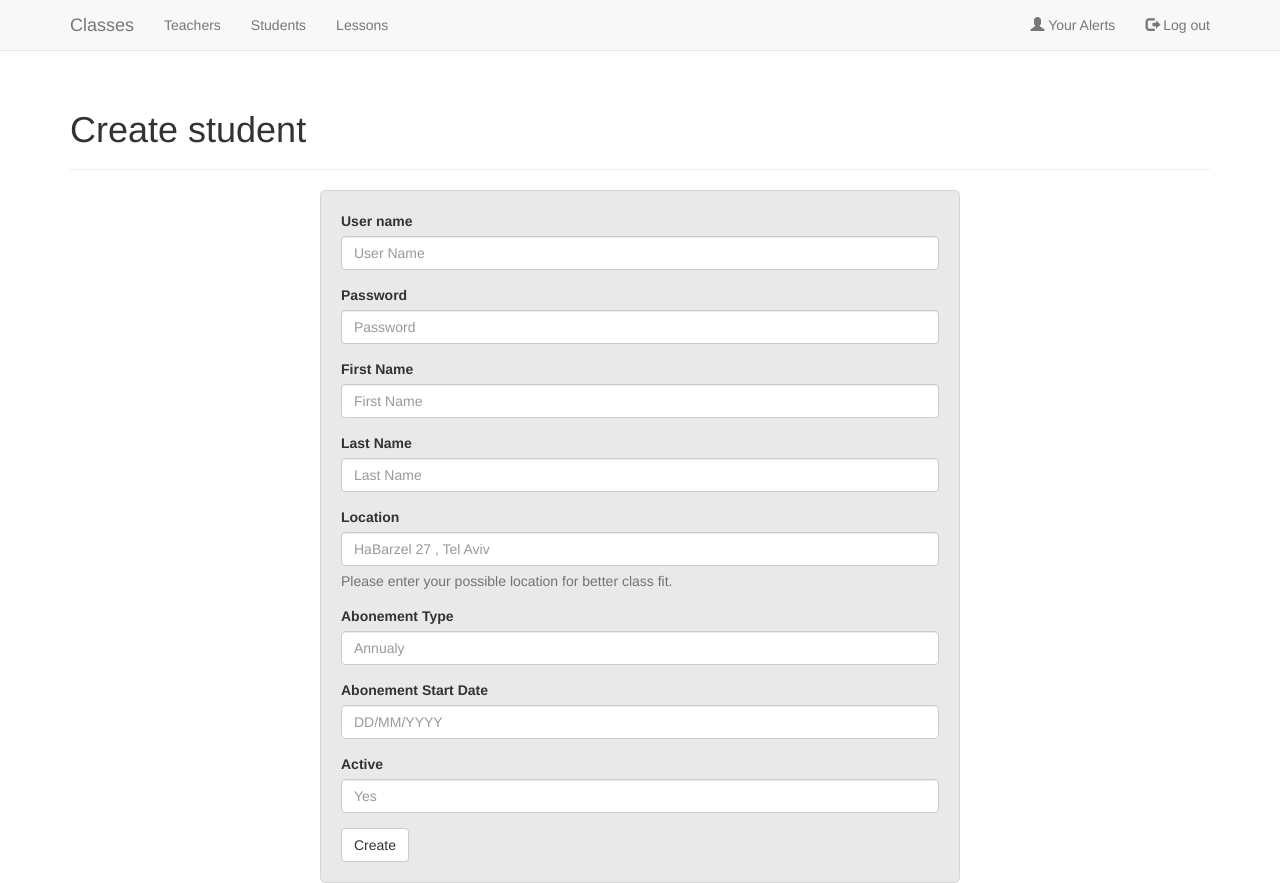
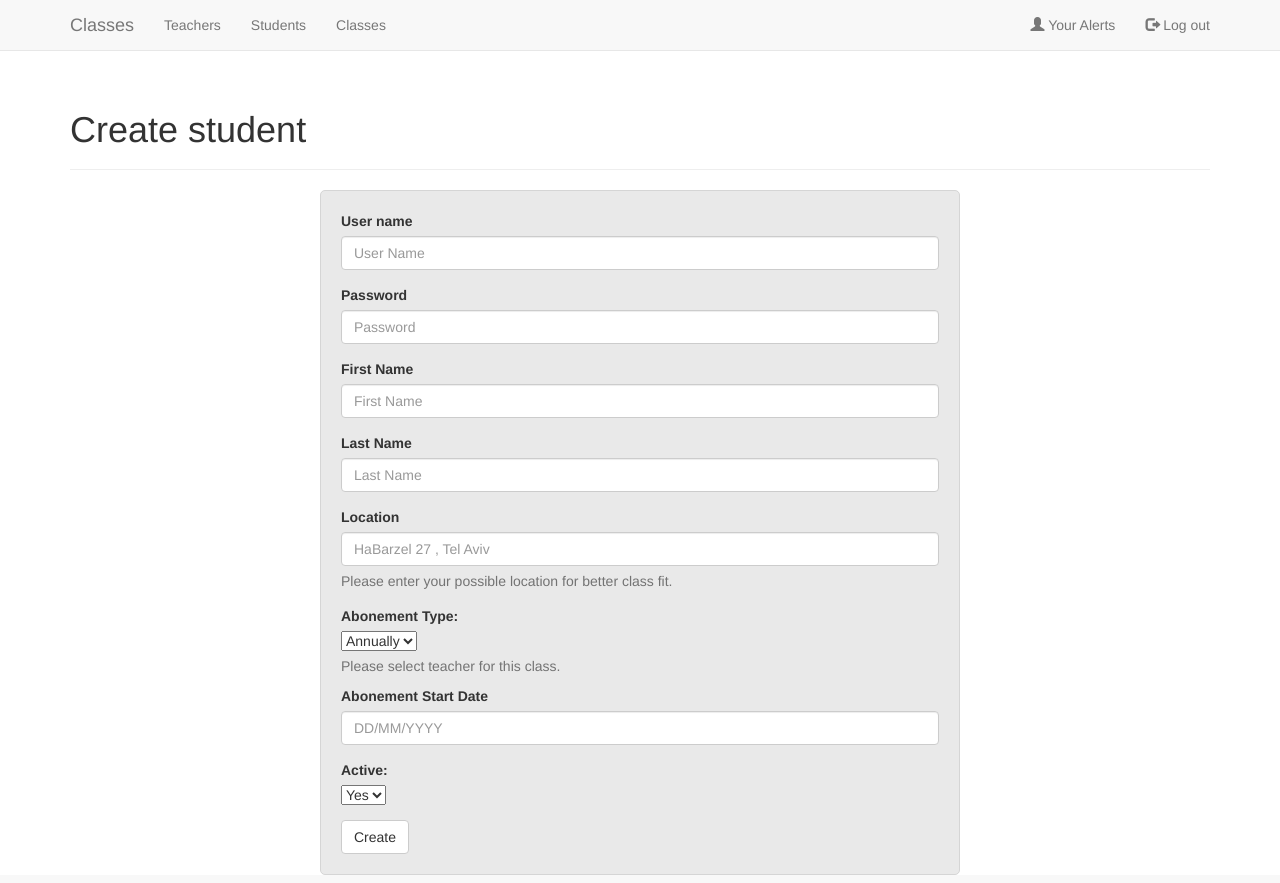
Before and after one commit to ahosha/classes_site, a Flask app: page /students/new in a window 1280 px wide. Run offline with Flask 2, Linux system fonts and the light colour scheme; the visitor is signed in with stand-in values (Sample User, id 1); parts of the project's set-up code (start-up, migrations or seed data) failed here and were passed over; some libraries are stand-ins or nearby versions.

Commit message:
add drop down for students

```diff
--- a/src/models/students/student.py
+++ b/src/models/students/student.py
@@ -8,7 +8,7 @@ __author__ = 'ahosha'
 
 
 class Student(object):
-    def __init__(self, username, password, firstname, lastname, location, active, abonementtype, abonementstartdate, _id=None):
+    def __init__(self, username, password, firstname, lastname, location, abonementtype, abonementstartdate, active, _id=None):
         self.username = username
         self.password = password
         self.firstname = firstname
@@ -22,8 +22,13 @@ class Student(object):
 
 
     def __repr__(self):
-        return "<Student username:{} firstname:{} lastname:{}>".format(self.username, self.firstname, self.lastname)
-
+        return "<Student username:{} password: {} firstname:{} lastname:{} location:{} abonementtype:{} abonementstartdate:{} active:{} id:{}>".format(self.username, self.password, self.firstname,
+                                                                                                                                       self.lastname,
+                                                                                                                                       self.location,
+                                                                                                                                       self.abonementtype,
+                                                                                                                                       self.abonementstartdate ,
+                                                                                                                                       self.active ,
+                                                                                                                                       self._id)
     def json(self):
         return {
             "_id": self._id,
--- a/src/run.py
+++ b/src/run.py
@@ -1,4 +1,4 @@
 from src.app import app
 
 __author__ = 'ahosha'
-app.run(debug=app.config['DEBUG'], port=4994)
+app.run(debug=app.config['DEBUG'], port=1002)
--- a/src/templates/base.jinja2
+++ b/src/templates/base.jinja2
@@ -31,7 +31,7 @@
                 <li><a href="{{ url_for('students.index') }}" title="Students">Students</a></li>
             </ul>
             <ul class="nav navbar-nav">
-                <li><a href="{{ url_for('lessons.index') }}" title="Lessons">Lessons</a></li>
+                <li><a href="{{ url_for('lessons.index') }}" title="Lessons">Classes</a></li>
             </ul>
             <ul class="nav navbar-nav navbar-right">
                 {% if session['email'] %}
--- a/src/templates/lessons/lesson.jinja2
+++ b/src/templates/lessons/lesson.jinja2
@@ -5,7 +5,7 @@
             <small>{{ lesson.name }}</small>
         </h1>
     </div>
-    <p>Teacher:<strong>{{ lesson.teacher }}</strong></p>
+    <p>Teacher :<strong>{{ lesson.teacherfirstname }}</strong>   <strong>{{ lesson.teacherlastname }}</strong></p>
     <p>date:<strong>{{ lesson.date }}</strong></p>
     <p>time:<strong>{{ lesson.time }}</strong></p>
     <p>lessontype:<strong>{{ lesson.lessontype }}</strong></p>
--- a/src/templates/lessons/lesson_index.jinja2
+++ b/src/templates/lessons/lesson_index.jinja2
@@ -2,14 +2,14 @@
 {% block content %}
     <div class="page-header">
         <h1>Stores
-            <small>list of lessons</small>
+            <small>list of classes</small>
         </h1>
     </div>
     <div class="list-group">
         {% for lesson in lessons %}
             <a href="{{ url_for('lessons.lesson_page', lesson_id=lesson._id) }}" class="list-group-item">
                 <h4 class="list-group-item-heading">{{ lesson.name }}</h4>
-                <p class="list-group-item-text">{{ lesson.teacher }}</p>
+                <p class="list-group-item-text">{{ lesson.teacherfirstname }}  {{ lesson.teacherlastname }}</p>
                 <p class="list-group-item-text">{{ lesson.date }}</p>
                 <p class="list-group-item-text">{{ lesson.time }}</p>
                 <p class="list-group-item-text">{{ lesson.lessontype }}</p>
--- a/src/templates/students/new_student.jinja2
+++ b/src/templates/students/new_student.jinja2
@@ -28,17 +28,36 @@
                 aria-describedby="locationHelp" >
                 <span id="locationHelp" class="help-block">Please enter your possible location for better class fit.</span>
             </div>
-            <div class="form-group">
-                <label for="abonementtype">Abonement Type</label>
-                <input type="text" class="form-control" id="abonementtype" name="abonementtype" placeholder="Annualy" >
+            <!--<div class="form-group">-->
+                <!--&lt;!&ndash;<label for="abonementtype">Abonement Type</label>&ndash;&gt;-->
+                <!--&lt;!&ndash;<input type="text" class="form-control" id="abonementtype" name="abonementtype" placeholder="Annualy" >&ndash;&gt;-->
+            <!--</div>-->
+            <div class="input-group mb-3">
+              <div class="input-group-prepend">
+                <label class="input-group-text" for="abonementtype">Abonement Type:</label>
+              </div>
+                <select class="custom-select" id="abonementtype" name="abonementtype" data-width="fit" >
+                    <option  selected  value="Annually">Annually</option>
+                    <option  value="Monthly">Monthly</option>
+                    <option  value="Limited">Limited</option>
+                </select>
+            <span id="lessonURLPrefixHelp" class="help-block">Please select teacher for this class.</span>
             </div>
+
             <div class="form-group">
                 <label for="abonementstartdate">Abonement Start Date</label>
                 <input type="text" class="form-control" id="abonementstartdate" name="abonementstartdate" placeholder="DD/MM/YYYY" >
             </div>
             <div class="form-group">
-                <label for="active">Active</label>
-                <input type="text" class="form-control" id="active" name="active" placeholder="Yes" >
+                <div class="input-group mb-3">
+                  <div class="input-group-prepend">
+                    <label class="input-group-text" for="active">Active:</label>
+                  </div>
+                    <select class="custom-select" id="active" name="active" data-width="fit" >
+                        <option  selected  value="Yes">Yes</option>
+                        <option  value="No">No</option>
+                    </select>
+                </div>
             </div>
             <button type="submit" class="btn btn-default">Create</button>
         </form>
--- a/src/templates/students/students_index.jinja2
+++ b/src/templates/students/students_index.jinja2
@@ -15,8 +15,8 @@
                 <p class="list-group-item-text">Location : <strong>{{ student.location  }}</strong></p>
                 <p class="list-group-item-text">Last name: <strong>{{ student.lastname }}</strong></p>
                 <p class="list-group-item-text">Location : <strong>{{ student.location  }}</strong></p>
-                <p class="list-group-item-text">abonementtype: <strong>{{ student.abonementtype }}</strong></p>
-                <p class="list-group-item-text">abonementstartdate : <strong>{{ student.abonementstartdate  }}</strong></p>
+                <p class="list-group-item-text">Abonement Type: <strong>{{ student.abonementtype }}</strong></p>
+                <p class="list-group-item-text">Abonement Start Date: <strong>{{ student.abonementstartdate  }}</strong></p>
                 <p class="list-group-item-text">Active: <strong>{{ student.active }}</strong></p>
             </a>
         {% endfor %}
```
Also changed, not shown: src/models/lessons/lesson.py (+12 -7 lines), src/models/lessons/views.py (+5 -4 lines), src/templates/lessons/edit_lesson.jinja2 (+5 -5 lines), src/templates/lessons/new_lesson.jinja2 (+19 -11 lines), src/templates/students/edit_student.jinja2 (+25 -6 lines), src/static/css/style.css (line endings or trailing spaces).
